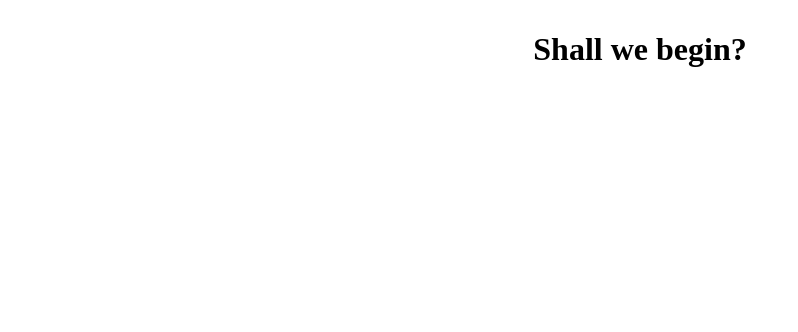
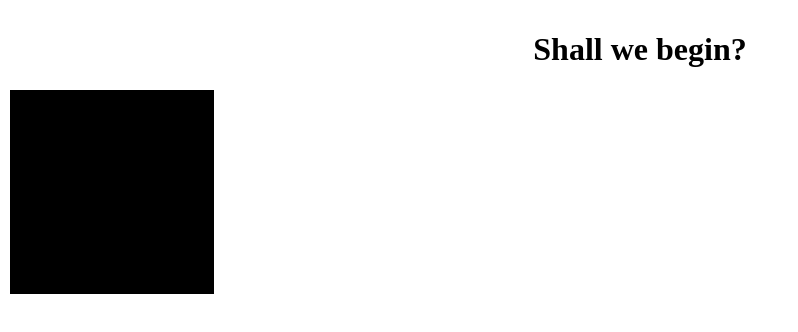
Before and after one commit to 0KateloK0/MinesweeperSolver, a React app in the folder client/: page / in a window 1280 px wide. Shown: the whole page, without its empty margins (0-798 px from the left). Built offline with nearby package versions, Linux system fonts and the light colour scheme.

Commit message:
Apart from some bugs, game functionality is complete

```diff
--- a/client/index.html
+++ b/client/index.html
@@ -30,6 +30,7 @@
 			left: 50%;*/
 			position: absolute;
 			font-size: 15px;
+			border: 2px solid black;
 		}
 		@font-face {
 			font-family: 'SigmarOne-Regular';
--- a/client/src/index.js
+++ b/client/src/index.js
@@ -64,41 +64,7 @@ function countInners (field, filter, i, j) {
 	return getAdjEls(field[0].length, field.length, i, j).filter(filter).length;
 }
 
-function GameField (props) {
-	const gameField = props.gameField;
-	const height = gameField.length;
-	const width = gameField[0].length; // there is no better method probably anyway
-	let field = [];
-	for (let i = 0; i < height; ++i) {
-		field.push([]);
-		for (let j = 0; j < width; ++j) {
-			let c = countInners(gameField, a => gameField[a[0]][a[1]].bomb, i, j);
-			field[i].push(
-				<div className={`field__cell field__cell_${Cell.statusMap[gameField[i][j].status]}`}
-					cellid={`${i}_${j}`}
-					style={{
-						fontSize: gameField[i][j].status == Cell.CELL_OPENED ? 'inherit' : 0
-					}}
-					key={`${i}_${j}`}
-				>
-				{ gameField[i][j].bomb ? '' : (c ? c : '') }
-				</div>);
-		}
-	}
-
-	return (
-		<div className="field"
-			style={{
-				gridTemplateColumns: `repeat(${width}, 1fr)`
-			}}
-			onContextMenu={props.handleContextClick}
-			onClick={props.handleClick}
-		>
-			{ field }
-		</div>);
-}
-
-// DESTROY!
+// DESTROY! I was too lazy to delete all of the links correctly, so here it'll stay as a namespace (legacy, don't touch)
 class Cell extends React.Component {
 	static CELL_CLOSED = 0;
 	static CELL_OPENED = 1;
@@ -110,7 +76,85 @@ class Cell extends React.Component {
 		2: "flagged",
 		3: "bombed"
 	}
+	constructor (props) {super(props);}
+	render () {
+		let {i, j, status=Cell.CELL_CLOSED, bomb=false, c=0, ...props} = this.props;
+		return (
+			<div className={`field__cell field__cell_${Cell.statusMap[status]}`}
+					cellid={`${i}_${j}`}
+					style={{
+						fontSize: status == Cell.CELL_OPENED ? 'inherit' : 0
+					}}
+					{...props}
+				>
+				{ bomb ? '' : (c ? c : '') }
+				</div>
+		);
+	}
 }
+
+function propagateCellClick (field, i, j) {
+	let cpy = field.slice();
+	// BFS
+	let q = new queue();
+	q.push([i, j]);
+	let used = {};
+	while (q.size) {
+		if (used[q.first.data.join('_')]) {
+			q.pop();
+			continue;
+		}
+		used[q.first.data.join('_')] = true;
+		let c = q.first.data;
+
+		if (cpy[c[0]][c[1]].bomb || cpy[c[0]][c[1]].status == Cell.CELL_OPENED) {
+			q.pop();
+			continue;
+		}
+		cpy[c[0]][c[1]].status = Cell.CELL_OPENED;
+
+		q.pop();
+
+		if (countInners(field, a => field[a[0]][a[1]].bomb, c[0], c[1]) != 0)
+			continue;
+
+		// x and y are swapped here because im stupid and lazy
+		for (let [x, y] of getAdjEls(field[0].length, field.length, c[0], c[1])) {
+			if (!used[[x, y].join('_')]) {
+				q.push([x, y]);
+			}
+		}
+	}
+	return cpy;
+}
+
+function GameField (props) {
+	const gameField = props.gameField;
+	const height = gameField.length;
+	const width = gameField[0].length; // there is no better method probably anyway
+	let field = [];
+	for (let i = 0; i < height; ++i) {
+		field.push([]);
+		for (let j = 0; j < width; ++j) {
+			let c = countInners(gameField, a => gameField[a[0]][a[1]].bomb, i, j);
+			field[i].push(
+				<Cell i={i} j={j} status={gameField[i][j].status} bomb={gameField[i][j].bomb} c={c}
+					 key={`${i}_${j}`}
+					 onClick={e => props.handleClick(e, i, j)}
+					 onContextMenu={e => props.handleContextClick(e, i, j)}/>);
+		}
+	}
+
+	return (
+		<div className="field"
+			style={{
+				gridTemplateColumns: `repeat(${width}, 1fr)`
+			}}
+		>
+			{ field }
+		</div>);
+}
+
 
 class Game extends React.Component {
 	static GAME_NOTSTARTED = 0;
@@ -164,61 +208,34 @@ class Game extends React.Component {
 	}
 
 	propagateCellClick (i, j) {
-		let cpy = this.state.gameField.slice();
-		// BFS
-		let q = new queue();
-		q.push([i, j]);
-		let used = {};
-		while (q.size) {
-			if (used[q.first.data.join('_')]) {
-				q.pop();
-				continue;
-			}
-			used[q.first.data.join('_')] = true;
-			let c = q.first.data;
+		this.setState({
+			gameField: propagateCellClick(this.state.gameField, i, j)
+		});
+	}
 
-			if (cpy[c[0]][c[1]].bomb || cpy[c[0]][c[1]].status == Cell.CELL_OPENED) {
-				q.pop();
-				continue;
-			}
-			cpy[c[0]][c[1]] = {
-				bomb: this.state.gameField[c[0]][c[1]].bomb,
-				status: Cell.CELL_OPENED
-			}
+	startTheGame (i, j) {
+		let gameField;
+		do {
+			gameField = this.generateField();
+		} while (gameField[i][j].bomb || this.countInners(i, j, gameField) != 0);
 
+		this.setState({
+			gameField: propagateCellClick(gameField, i, j),
+			status: Game.GAME_GOING,
+			remainingBombs: this.bombsAmount,
+			// remainingCells: this.width * this.height,
+		});
+	}
 
-			q.pop();
-
-			if (this.countInners(c[0], c[1]) != 0)
-				continue;
-
-			// x and y are swapped here because im stupid and lazy
-			for (let [x, y] of this.getAdjEls(c[0], c[1])) {
-				if (!used[[x, y].join('_')]) {
-					q.push([x, y]);
-				}
+	checkWin () {
+		for (let i = 0; i < this.height; ++i) {
+			for (let j = 0; j < this.width; ++j) {
+				let {status, bomb} = this.state.gameField[i][j];
+				if (!(bomb && status == Cell.CELL_FLAGGED) && !(!bomb && status == Cell.CELL_OPENED))
+					return false;
 			}
 		}
-		this.setState({
-			gameField: cpy
-		});
-		this.render();
-	}
-
-	startTheGame () {
-		let i = Math.floor(Math.random() * (this.height - 1)); // temporary and incorrect
-		let j = Math.floor(Math.random() * (this.width - 1));
-		let gameField = this.generateField();
-		while (this.countInners(i, j, gameField) != 0) {
-			gameField = this.generateField();
-		}
-		this.setState({
-			gameField,
-			status: Game.GAME_GOING,
-			remainingBombs: this.bombsAmount,
-			remainingCells: this.width * this.height,
-		});
-		// this.propagateCellClick(i, j);
+		return true;
 	}
 
 	loseTheGame () {
@@ -247,8 +264,8 @@ class Game extends React.Component {
 
 	}
 
-	handleClick (e) {
-		let [i, j] = e.target.getAttribute('cellid').split('_').map(Number);
+	handleClick (e, i, j) {
+		// let [i, j] = e.target.getAttribute('cellid').split('_').map(Number);
 		if (this.state.gameField[i][j].bomb) {
 			this.loseTheGame();
 		}
@@ -267,33 +284,36 @@ class Game extends React.Component {
 			this.propagateCellClick(i, j);
 		}
 
-		if (this.state.remainingCells == 0 && this.state.remainingBombs == 0) {
+		if (this.checkWin()) {
 			this.winTheGame();
 		}
 	}
 
-	handleContextClick (e) {
+	handleContextClick (e, i, j) {
 		e.preventDefault();
-		let [i, j] = e.target.getAttribute('cellid').split('_').map(Number);
 		let cpy = this.state.gameField.slice();
 		let remBCPY = this.state.remainingBombs;
-		let remCCPY = this.state.remainingCells;
+		// let remCCPY = this.state.remainingCells;
 		if (this.state.gameField[i][j].status == Cell.CELL_FLAGGED) {
 			++remBCPY;
-			++remCCPY;
+			// ++remCCPY;
 			cpy[i][j].status = Cell.CELL_CLOSED;
 		}
 		else if (this.state.gameField[i][j].status == Cell.CELL_CLOSED) {
 			--remBCPY;
-			--remCCPY;
+			// --remCCPY;
 			cpy[i][j].status = Cell.CELL_FLAGGED;
 		}
 
 		this.setState({
 			gameField: cpy,
 			remainingBombs: remBCPY,
-			remainingCells: remCCPY,
+			// remainingCells: remCCPY,
 		});
+
+		if (this.checkWin()) {
+			this.winTheGame();
+		}
 	}
 
 	render () {
@@ -313,6 +333,7 @@ class Game extends React.Component {
 			case Game.GAME_WON:
 				return (<div className="game-wrapper" onClick={this.restartTheGame.bind(this)}>
 						<h1>Congratulations! You've just won! Now go out there and beat the shit outta this life!</h1>
+						<GameField gameField={this.state.gameField} />
 					</div>);
 			case Game.GAME_LOST:
 				return (<div className="game-wrapper" onClick={this.restartTheGame.bind(this)}>
@@ -322,8 +343,18 @@ class Game extends React.Component {
 						/>
 					</div>);
 			case Game.GAME_NOTSTARTED:
-				return (<div className="game-wrapper" onClick={this.startTheGame.bind(this)}>
+				let field = [];
+				for (let i = 0; i < this.height; ++i) {
+					field.push([]);
+					for (let j = 0; j < this.width; ++j)
+						field[i].push(<Cell i={i} j={j} key={`${i}_${j}`}/>);
+				}
+				return (<div className="game-wrapper">
 						<h1>Shall we begin?</h1>
+						<GameField gameField={field} handleClick={(e, i, j) => {
+							e.preventDefault();
+							this.startTheGame(i, j);
+						}} handleContextClick={e => e.preventDefault()}/>
 					</div>);
 		}
 	}
@@ -336,7 +367,7 @@ class App extends React.Component {
 	render () {
 		return (
 			<div className="wrapper">
-				<Game width="20" height="30" bombsAmount="150"></Game>
+				<Game width="10" height="10" bombsAmount="10"></Game>
 			</div>
 		);
 	}
```
